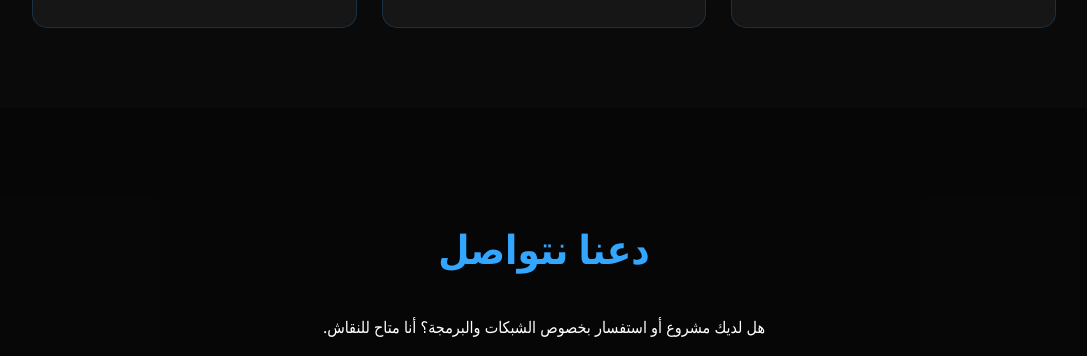
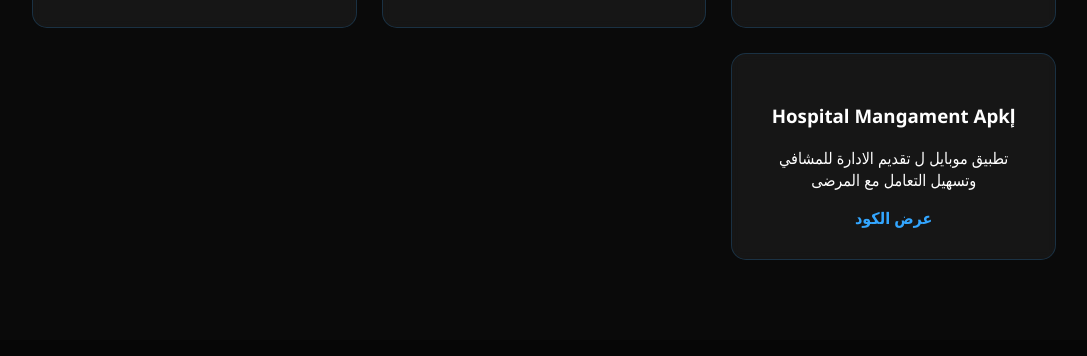
Before and after one commit to bdr-ayoubi/Portfolio, a plain HTML site: page index.html in a window 1280 px wide. Shown: the part 2597-2953 px from the top of the page, without its empty margins (96-1183 px from the left). Drawn offline with Linux system fonts and the light colour scheme.

Commit message:
Fix HTML structure and restore original content

```diff
--- a/index.html
+++ b/index.html
@@ -147,6 +147,14 @@
             </div>
         </div>
 
+         <div class="project-card">
+            <div class="project-info">
+                <h3>إHospital Mangament Apk</h3>
+                <p> تطبيق موبايل ل تقديم الادارة للمشافي وتسهيل التعامل مع المرضى</p>
+                <a href="https://github.com/bdr-ayoubi/Hospital-managment" class="project-link">عرض الكود</a>
+            </div>
+        </div>
+
     </div>
 </section>
 
```
